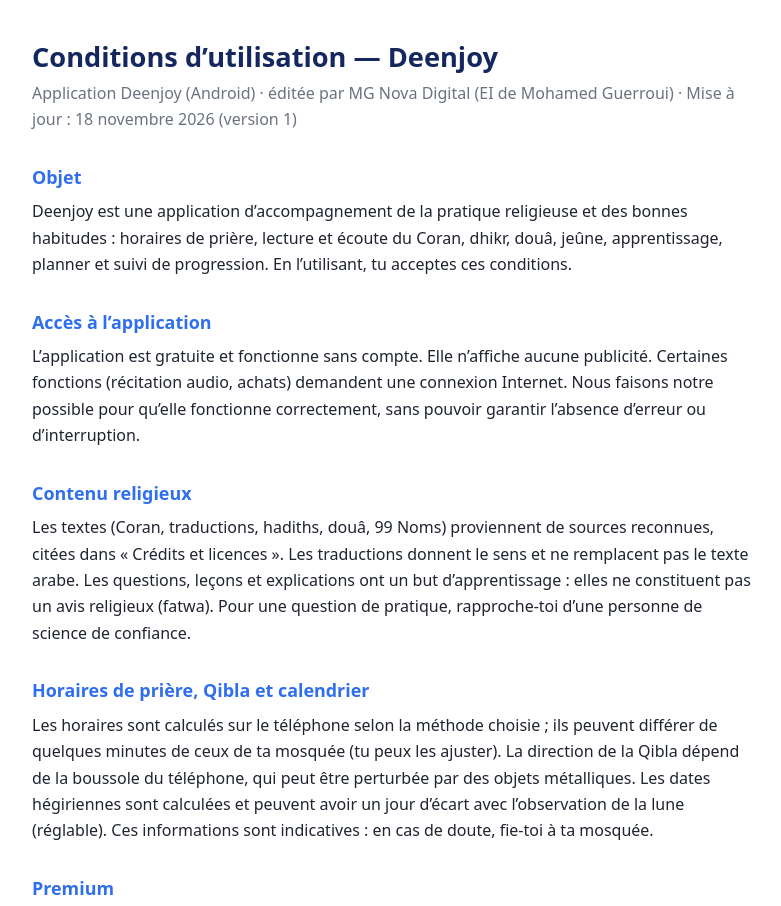
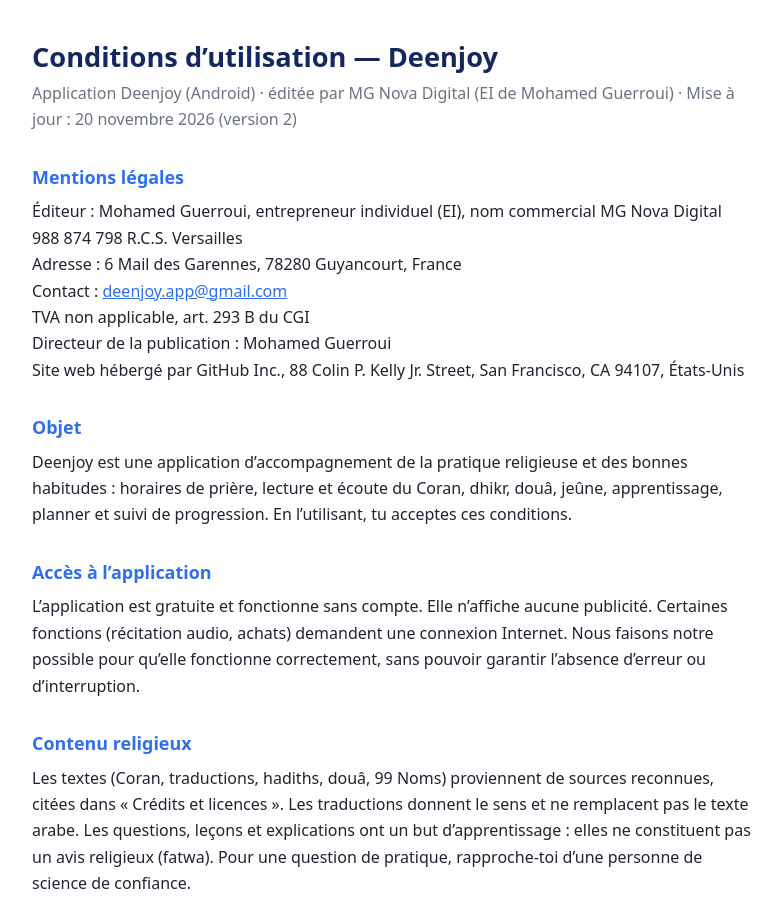
Before and after one commit to mhdgri/deenjoy, a plain HTML site: page conditions.html in a window 1280 px wide. Shown: the top 906 px of the page, without its empty margins (248-1029 px from the left). Drawn offline with Linux system fonts and the light colour scheme.

Commit message:
Mentions légales (RCS Versailles)

```diff
--- a/conditions.html
+++ b/conditions.html
@@ -15,7 +15,9 @@ footer{margin-top:44px;padding-top:16px;border-top:1px solid #E5E7EB;color:#6B72
 @media (prefers-color-scheme:dark){body{background:#0F172A;color:#E5E7EB}h1{color:#C7D7FF}h2{color:#7FA6FF}a{color:#7FA6FF}footer{border-color:#334155;color:#94A3B8}.meta{color:#94A3B8}}
 </style></head><body><main>
 <h1>Conditions d’utilisation — Deenjoy</h1>
-<p class="meta">Application Deenjoy (Android) · éditée par MG Nova Digital (EI de Mohamed Guerroui) · Mise à jour : 18 novembre 2026 (version 1)</p>
+<p class="meta">Application Deenjoy (Android) · éditée par MG Nova Digital (EI de Mohamed Guerroui) · Mise à jour : 20 novembre 2026 (version 2)</p>
+<h2>Mentions légales</h2>
+<p>Éditeur : Mohamed Guerroui, entrepreneur individuel (EI), nom commercial MG Nova Digital<br>988 874 798 R.C.S. Versailles<br>Adresse : 6 Mail des Garennes, 78280 Guyancourt, France<br>Contact : <a href="mailto:deenjoy.app@gmail.com">deenjoy.app@gmail.com</a><br>TVA non applicable, art. 293 B du CGI<br>Directeur de la publication : Mohamed Guerroui<br>Site web hébergé par GitHub Inc., 88 Colin P. Kelly Jr. Street, San Francisco, CA 94107, États-Unis</p>
 <h2>Objet</h2>
 <p>Deenjoy est une application d’accompagnement de la pratique religieuse et des bonnes habitudes : horaires de prière, lecture et écoute du Coran, dhikr, douâ, jeûne, apprentissage, planner et suivi de progression. En l’utilisant, tu acceptes ces conditions.</p>
 <h2>Accès à l’application</h2>
```
Also changed, not shown: confidentialite.html (+2 -2 lines), suppression.html (+1 -1 lines).
